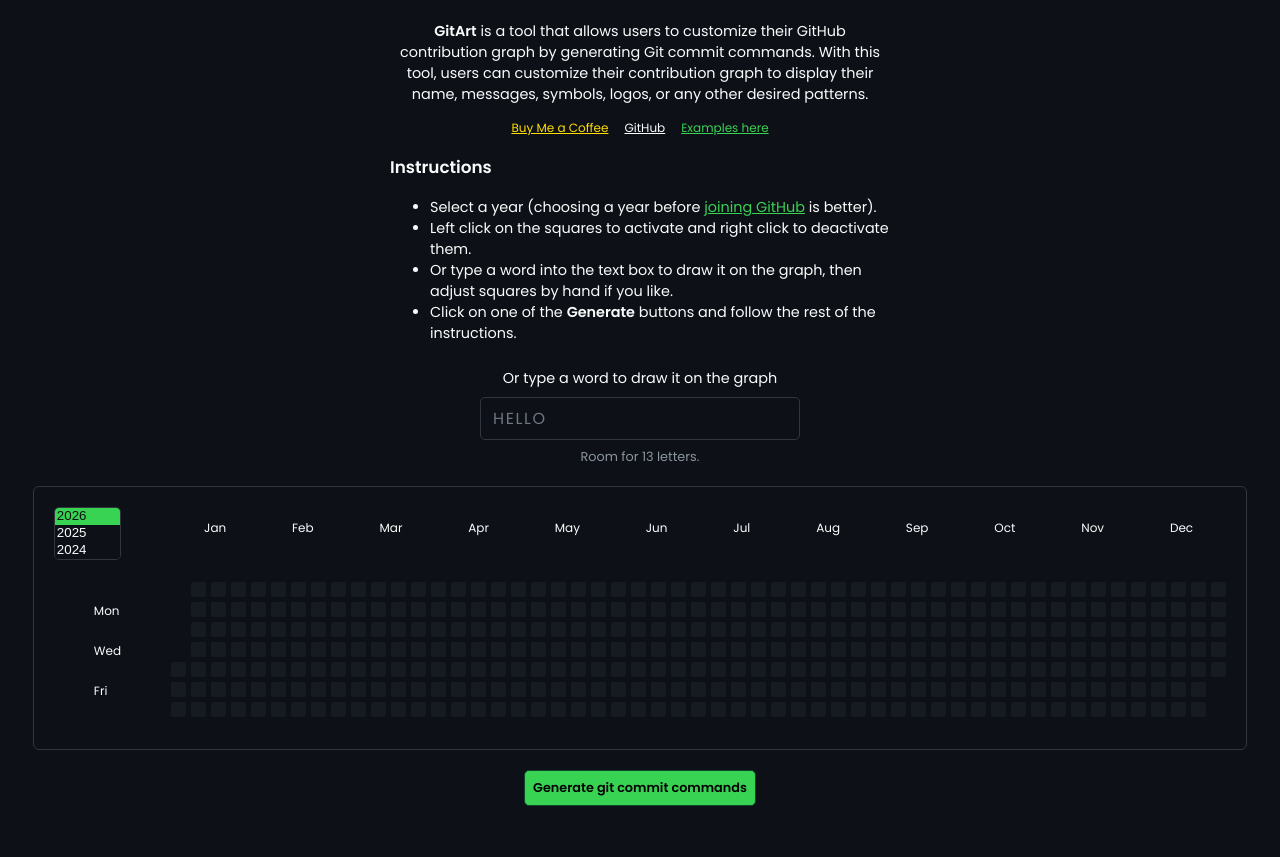
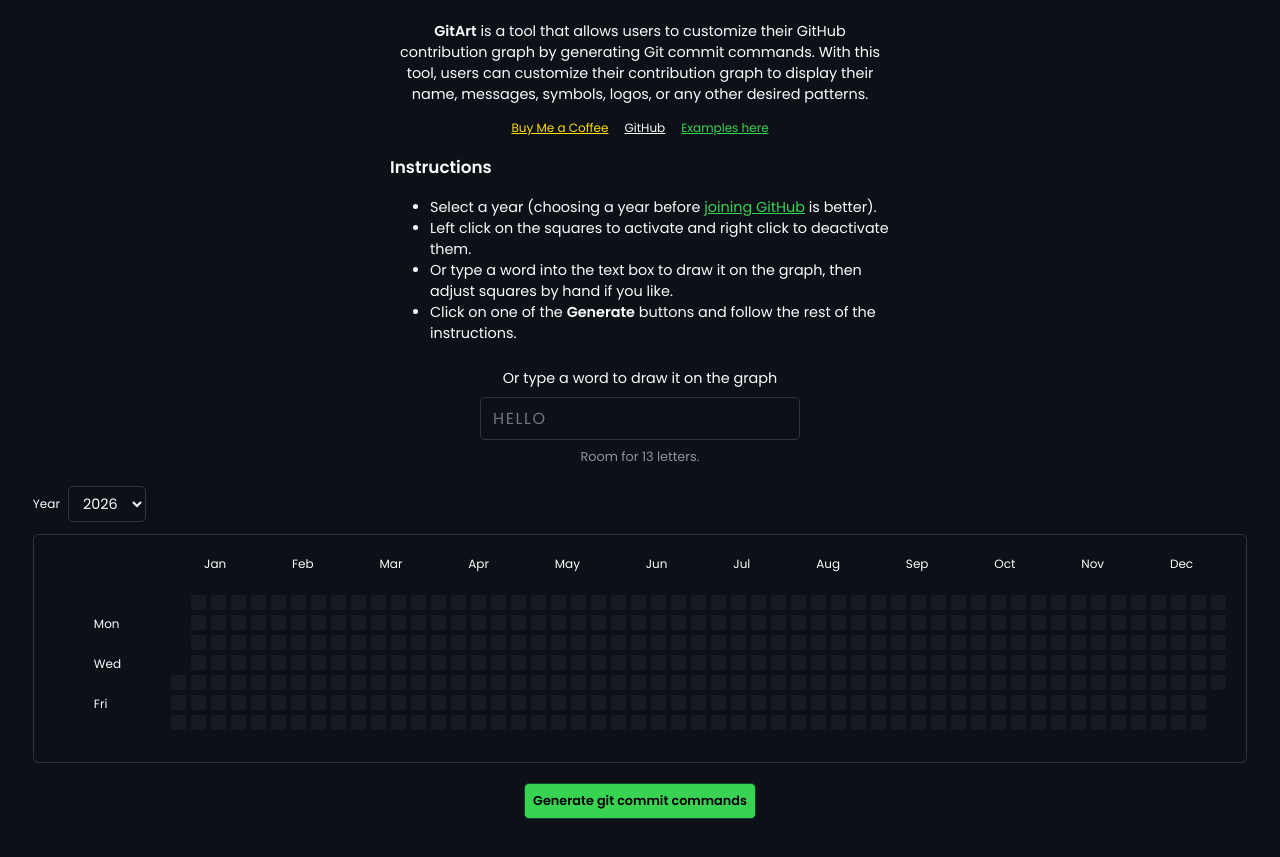
Before and after one commit to sameemul-haque/GitArt, a plain HTML site: page public/index.html in a window 1280 px wide. Shown: the part 207-1064 px from the top of the page. Drawn offline with Linux system fonts and the light colour scheme; a web font is replaced by a local one.

Commit message:
fix: move year picker out of the graph box

```diff
--- a/public/css/graph.css
+++ b/public/css/graph.css
@@ -15,6 +15,28 @@
   justify-content: center;
 }
 
+.graph-panel {
+  display: flex;
+  flex-direction: column;
+  gap: 12px;
+  min-width: 0;
+  max-width: 100%;
+  margin: 20px;
+}
+
+.graph-toolbar {
+  display: flex;
+  justify-content: space-between;
+  align-items: center;
+  gap: 1rem;
+}
+
+.year-picker {
+  display: inline-flex;
+  align-items: center;
+  gap: 0.5rem;
+}
+
 .graph {
   display: inline-grid;
   grid-template-areas:
@@ -28,12 +50,12 @@
   padding: 20px;
   border: 1px #30363d solid;
   border-radius: 6px;
-  margin: 20px;
 }
 
 .months {
   display: flex;
   justify-content: space-around;
+  margin: 0;
 }
 
 .days,
@@ -82,13 +104,17 @@
 }
 
 #year-select {
+  padding: 6px 10px;
   color: #fafbfc;
   background-color: #0d1117;
   border: 1px solid #30363d;
   border-radius: 5px;
+  font-family: inherit;
+  font-size: 0.9rem;
+  cursor: pointer;
 }
 
-#year-select option:checked {
-  background-color: #39d353;
-  width: 100%;
+#year-select:focus {
+  outline: none;
+  border-color: #39d353;
 }
--- a/public/index.html
+++ b/public/index.html
@@ -115,8 +115,13 @@
   </div>
 
   <div class="graph-container">
+    <div class="graph-panel">
+      <div class="graph-toolbar">
+        <label class="year-picker">Year
+          <select id="year-select"></select>
+        </label>
+      </div>
       <div class="graph">
-      <select size="3" id="year-select"></select>
         <ul class="months">
           <li>Jan</li>
           <li>Feb</li>
@@ -143,6 +148,7 @@
         <ul class="squares">
           <!-- added via javascript -->
         </ul>
+      </div>
     </div>
   </div>
 
```
Lines whose indentation alone changed are shown as unchanged.
